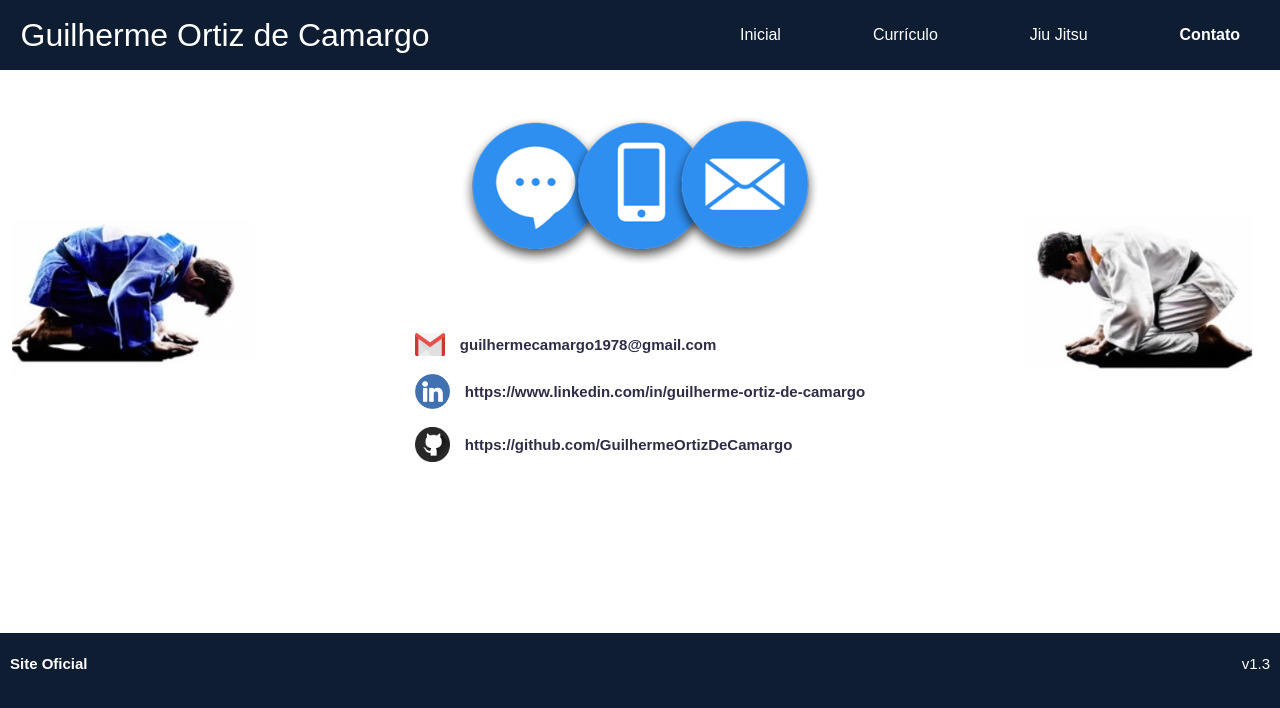
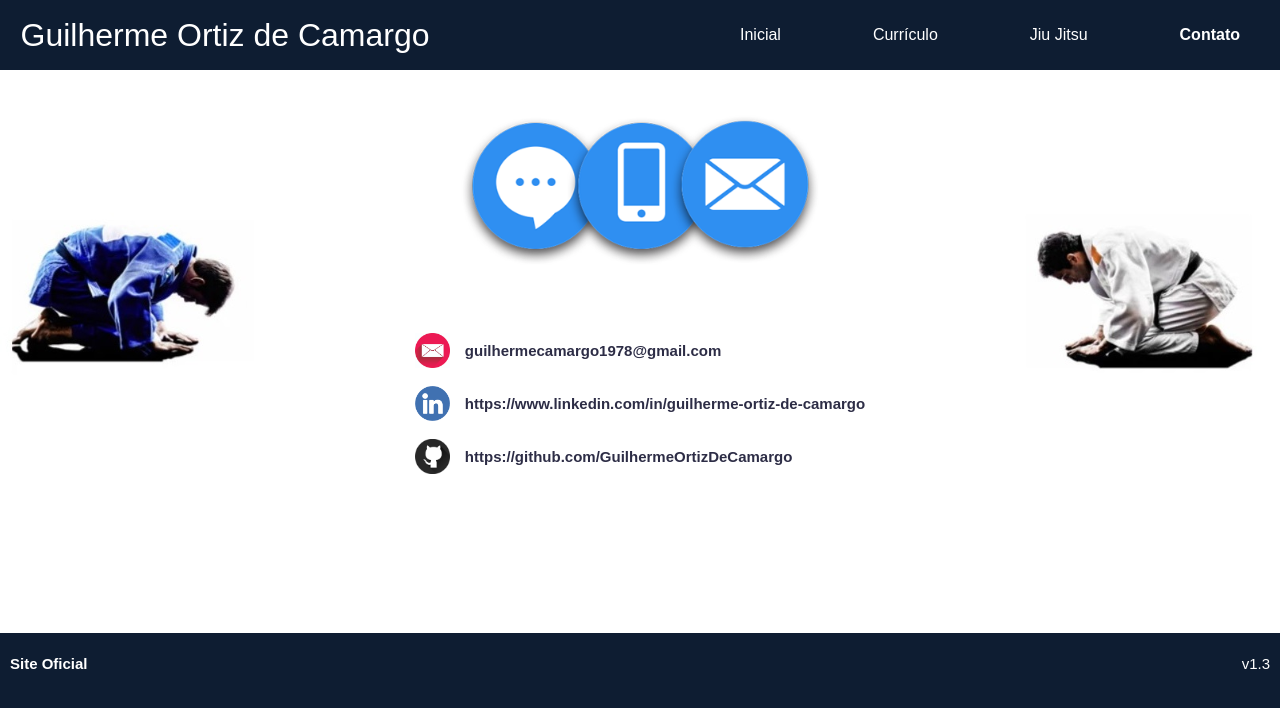
Before and after one commit to GuilhermeOrtizDeCamargo/apresenta, a plain HTML site: page contato.html in a window 1280 px wide. Drawn offline with Linux system fonts and the light colour scheme.

Commit message:
Alteração de logo de email

```diff
--- a/contato.html
+++ b/contato.html
@@ -69,7 +69,7 @@
           </p></p>
             <!-- EMAIL -->
             <div style="display: flex; align-items: center;">
-              <img src="./fotos/email.png" style="width: 30px; margin-right: 15px;">
+              <img src="./fotos/email.jpg" style="width: 35px; margin-right: 15px;">
               <span style="font-size: 15px; font-weight: bold;">guilhermecamargo1978@gmail.com</span>
             </div><br>
 
```
Also changed, not shown: jiujitsu.html (+1 -1 lines), fotos/email.jpg (added), fotos/email.png (deleted).
